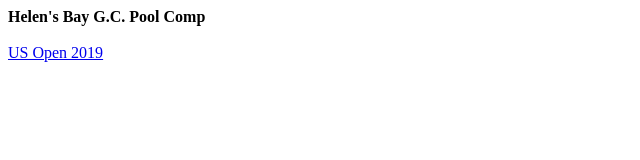
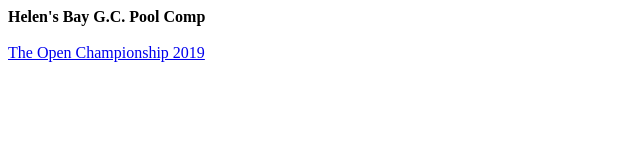
Before and after one commit to HelensBayGolfClubPoolComp/HelensBayGolfClubPoolComp.github.io, a plain HTML site: page index.html in a window 1280 px wide. Shown: the whole page, without its empty margins (0-640 px from the left). Drawn offline with Linux system fonts and the light colour scheme.

Commit message:
Update index.html

```diff
--- a/index.html
+++ b/index.html
@@ -4,6 +4,6 @@
 <strong>Helen's Bay G.C. Pool Comp</strong>
 <br><br>
 <!--<a href="/RBC Canadian Open 2019">RBC Canadian Open 2019 (FOR TESTING)</a><br>-->
-<a href="/US Open 2019">US Open 2019</a><br>
+<a href="/The Open Championship 2019">The Open Championship 2019</a><br>
 </body>
 </html>
```
